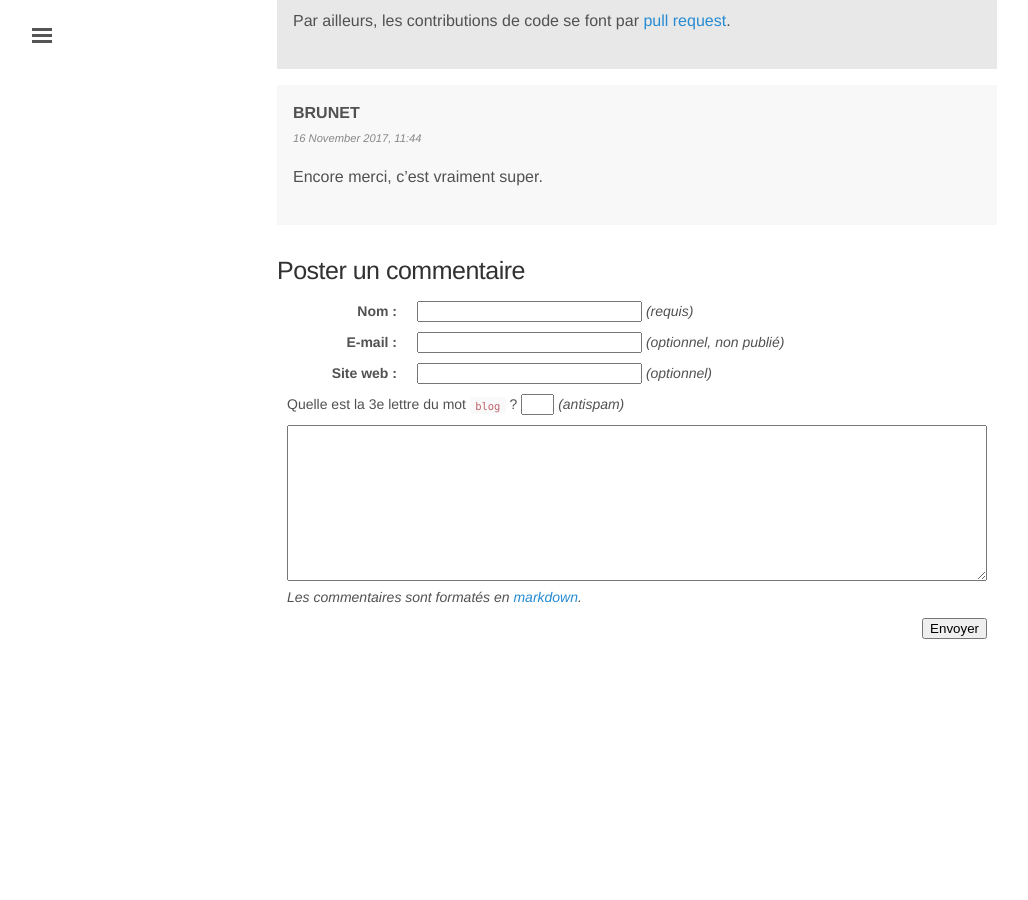
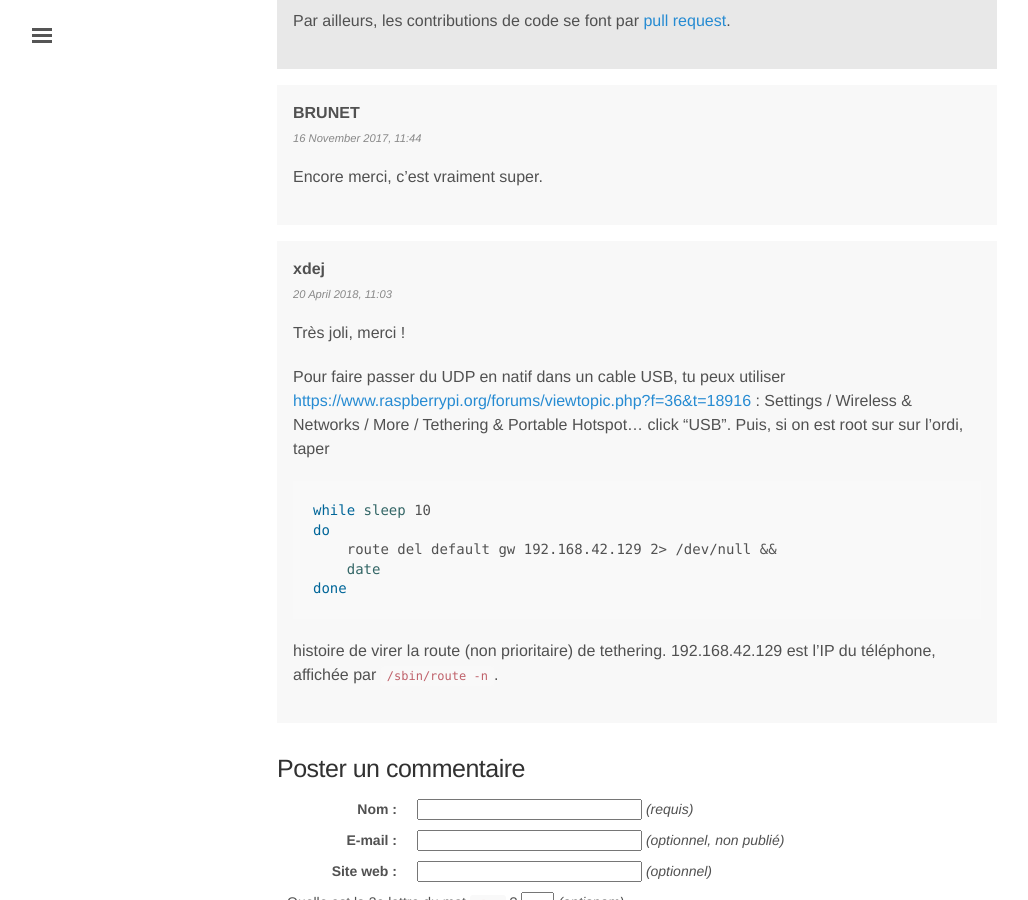
Before and after one commit to rom1v/blog.rom1v.com, a Jekyll site: the page built from _posts/2017-03-30-gnirehtet.md, in a window 1280 px wide and 900 px high, scrolled down 11391 px. Shown: the whole window, without its empty margins (3-1031 px from the left). Built offline with Jekyll 4.4.1, drawn with Linux system fonts in a browser that asks for light colours; before the commit the page ends 12055 px from its top, so only the background shows below that.

Commit message:
Publish comment 17 for gnirehtet

```diff
--- a/_data/comments-2017-03-gnirehtet.yaml
+++ b/_data/comments-2017-03-gnirehtet.yaml
@@ -284,3 +284,24 @@
   date: 2017-11-16 11:44:36+01:00
   contents: |
     Encore merci, c'est vraiment super.
+- id: 17
+  author: xdej
+  date: 2018-04-20 11:03:26+02:00
+  contents: |
+    Très joli, merci !
+
+    Pour faire passer du UDP en natif dans un cable USB, tu peux utiliser
+    <https://www.raspberrypi.org/forums/viewtopic.php?f=36&t=18916> :
+    Settings / Wireless & Networks / More / Tethering & Portable Hotspot...
+    click "USB". Puis, si on est root sur sur l'ordi, taper
+
+    {% highlight bash %}
+    while sleep 10
+    do
+        route del default gw 192.168.42.129 2> /dev/null &&
+        date
+    done
+    {% endhighlight %}
+
+    histoire de virer la route (non prioritaire) de tethering. 192.168.42.129
+    est l'IP du téléphone, affichée par `/sbin/route -n`.
```
